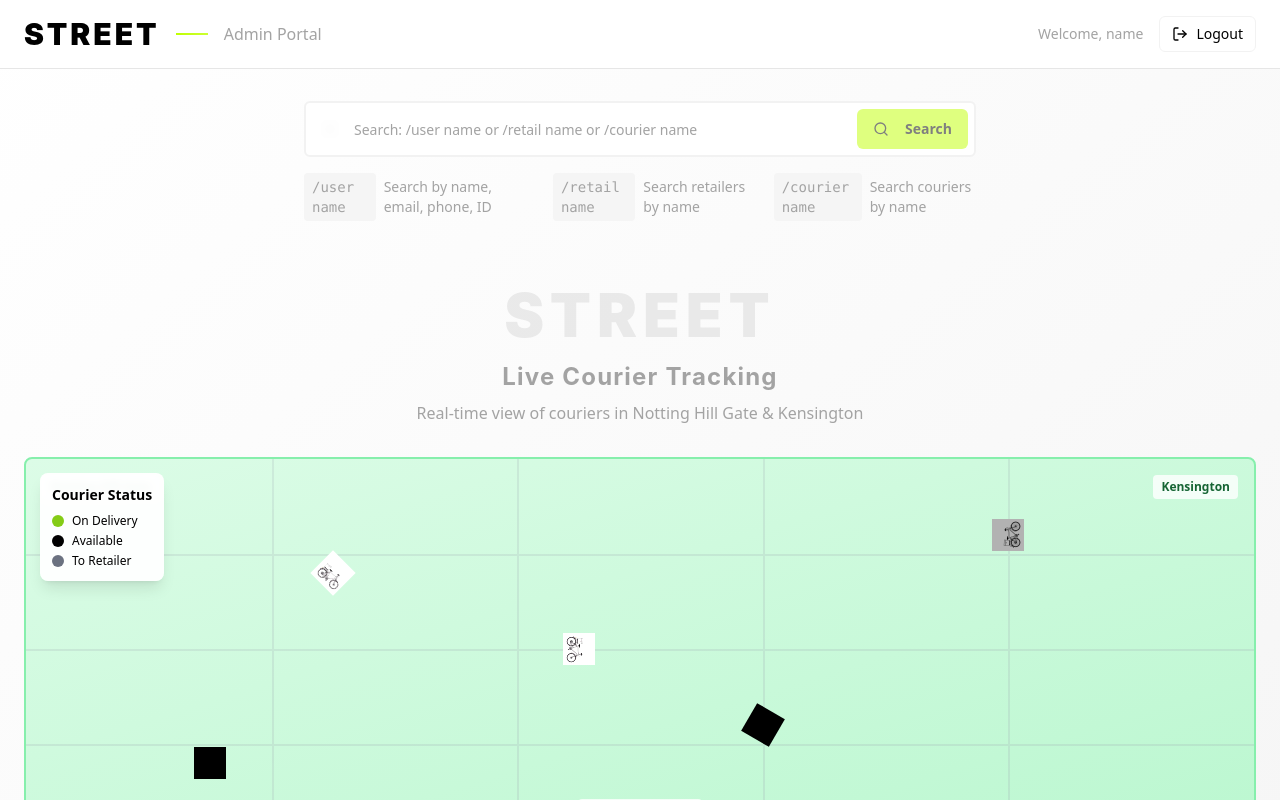
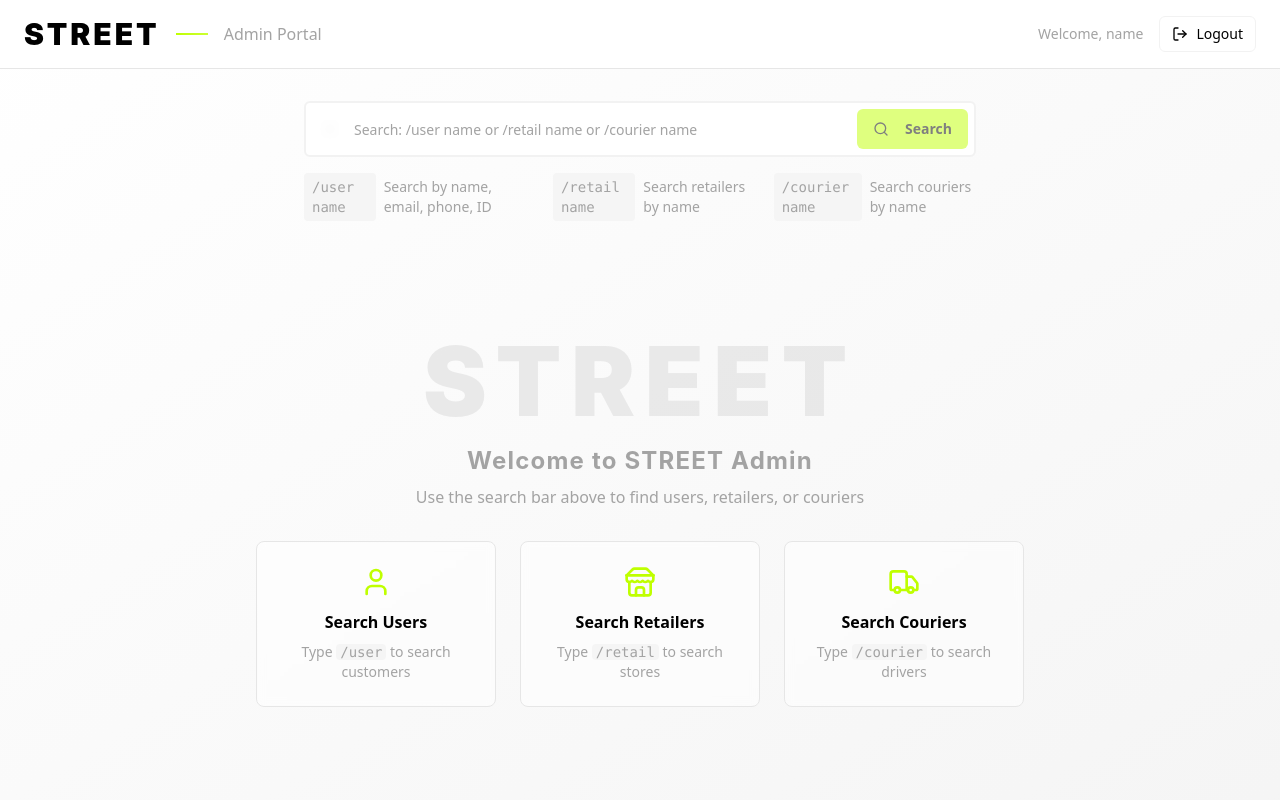
Before and after one commit to STREET-Technologies/street-admin-portal, a React (Vite) app: page / in a window 1280 px wide. Both pictures are taken after typing "name@example.com", "Sample123" into the empty fields and a click on the button "Sign In". Shown: the top 800 px of the page. Built offline with nearby package versions, Linux system fonts and the light colour scheme.

Commit message:
Reverted to commit ac1c71bcc6354ee251069de5419425da064b1cfb

```diff
--- a/package.json
+++ b/package.json
@@ -47,7 +47,6 @@
     "embla-carousel-react": "^8.3.0",
     "input-otp": "^1.2.4",
     "lucide-react": "^0.462.0",
-    "mapbox-gl": "^3.13.0",
     "next-themes": "^0.3.0",
     "react": "^18.3.1",
     "react-day-picker": "^8.10.1",
--- a/src/components/AdminDashboard.tsx
+++ b/src/components/AdminDashboard.tsx
@@ -9,7 +9,6 @@ import { LogOut, User, Store, Truck } from "lucide-react";
 import syuzanaImage from "@/assets/syuzana-real.png";
 import aliImage from "@/assets/ali-real.png";
 import trilogyImage from "@/assets/trilogy.png";
-import CourierMap from "./CourierMap";
 
 interface AdminDashboardProps {
   onLogout: () => void;
@@ -160,16 +159,12 @@ export function AdminDashboard({ onLogout, currentUser }: AdminDashboardProps) {
 
         {/* Default State */}
         {!searchResults && (
-          <div className="py-8">
-            <div className="text-center mb-8">
-              <div className="street-logo text-6xl text-muted-foreground/20 mb-4">STREET</div>
-              <h2 className="street-title text-2xl text-muted-foreground mb-2">Live Courier Tracking</h2>
-              <p className="text-muted-foreground mb-4">Real-time view of couriers in Notting Hill Gate & Kensington</p>
-            </div>
+          <div className="text-center py-20">
+            <div className="street-logo text-8xl text-muted-foreground/20 mb-4">STREET</div>
+            <h2 className="street-title text-2xl text-muted-foreground mb-2">Welcome to STREET Admin</h2>
+            <p className="text-muted-foreground mb-8">Use the search bar above to find users, retailers, or couriers</p>
 
-            <CourierMap />
-
-            <div className="grid grid-cols-1 md:grid-cols-3 gap-6 max-w-3xl mx-auto mt-8">
+            <div className="grid grid-cols-1 md:grid-cols-3 gap-6 max-w-3xl mx-auto">
               <div className="p-6 rounded-lg border bg-white/50 backdrop-blur-sm">
                 <User className="w-8 h-8 text-primary mx-auto mb-3" />
                 <h3 className="font-semibold mb-2">Search Users</h3>
--- a/src/components/CourierMap.tsx
+++ /dev/null
@@ -1,183 +0,0 @@
-import React, { useEffect, useState } from 'react';
-import bikeIcon from '@/assets/bike-icon.png';
-
-interface Courier {
-  id: string;
-  name: string;
-  status: 'available' | 'on-delivery' | 'to-retailer';
-  x: number; // percentage position
-  y: number; // percentage position
-  heading: number;
-}
-
-const CourierMap = () => {
-  // Mock courier data positioned across the map
-  const [couriers, setCouriers] = useState<Courier[]>([
-    {
-      id: 'courier1',
-      name: 'Ali Al Nasiri',
-      status: 'on-delivery',
-      x: 25,
-      y: 30,
-      heading: 45
-    },
-    {
-      id: 'courier2',
-      name: 'John Smith',
-      status: 'available',
-      x: 60,
-      y: 70,
-      heading: 120
-    },
-    {
-      id: 'courier3',
-      name: 'Emma Johnson',
-      status: 'to-retailer',
-      x: 80,
-      y: 20,
-      heading: 270
-    },
-    {
-      id: 'courier4',
-      name: 'David Wilson',
-      status: 'available',
-      x: 15,
-      y: 80,
-      heading: 180
-    },
-    {
-      id: 'courier5',
-      name: 'Sarah Davis',
-      status: 'on-delivery',
-      x: 45,
-      y: 50,
-      heading: 90
-    }
-  ]);
-
-  const getStatusColor = (status: string) => {
-    switch (status) {
-      case 'on-delivery': return '#84cc16'; // lime green
-      case 'available': return '#000000'; // black
-      case 'to-retailer': return '#6b7280'; // grey
-      default: return '#000000';
-    }
-  };
-
-  const getStatusFilter = (status: string) => {
-    switch (status) {
-      case 'on-delivery': return 'hue-rotate(60deg) saturate(200%) brightness(1.2)';
-      case 'available': return 'brightness(0) saturate(100%)';
-      case 'to-retailer': return 'grayscale(100%) brightness(0.7)';
-      default: return 'brightness(0) saturate(100%)';
-    }
-  };
-
-  // Simulate courier movement
-  useEffect(() => {
-    const interval = setInterval(() => {
-      setCouriers(prev => prev.map(courier => {
-        // Small random movement within bounds
-        const deltaX = (Math.random() - 0.5) * 2;
-        const deltaY = (Math.random() - 0.5) * 2;
-        const deltaHeading = (Math.random() - 0.5) * 20;
-
-        return {
-          ...courier,
-          x: Math.max(5, Math.min(95, courier.x + deltaX)),
-          y: Math.max(5, Math.min(95, courier.y + deltaY)),
-          heading: (courier.heading + deltaHeading) % 360
-        };
-      }));
-    }, 3000);
-
-    return () => clearInterval(interval);
-  }, []);
-
-  return (
-    <div className="w-full h-96 relative">
-      {/* Map Background */}
-      <div className="w-full h-full bg-gradient-to-br from-green-100 to-green-200 rounded-lg border-2 border-green-300 relative overflow-hidden">
-        {/* Street Grid Pattern */}
-        <div className="absolute inset-0 opacity-20">
-          {/* Vertical streets */}
-          {[20, 40, 60, 80].map(x => (
-            <div
-              key={`v-${x}`}
-              className="absolute h-full w-0.5 bg-gray-400"
-              style={{ left: `${x}%` }}
-            />
-          ))}
-          {/* Horizontal streets */}
-          {[25, 50, 75].map(y => (
-            <div
-              key={`h-${y}`}
-              className="absolute w-full h-0.5 bg-gray-400"
-              style={{ top: `${y}%` }}
-            />
-          ))}
-        </div>
-
-        {/* Area Labels */}
-        <div className="absolute top-4 left-4 text-xs font-semibold text-green-800 bg-white/80 px-2 py-1 rounded">
-          Notting Hill Gate
-        </div>
-        <div className="absolute top-4 right-4 text-xs font-semibold text-green-800 bg-white/80 px-2 py-1 rounded">
-          Kensington
-        </div>
-        <div className="absolute bottom-4 left-1/2 transform -translate-x-1/2 text-xs font-semibold text-green-800 bg-white/80 px-2 py-1 rounded">
-          Hyde Park (South)
-        </div>
-
-        {/* Courier Bikes */}
-        {couriers.map(courier => (
-          <div
-            key={courier.id}
-            className="absolute transform -translate-x-1/2 -translate-y-1/2 transition-all duration-3000 cursor-pointer group"
-            style={{
-              left: `${courier.x}%`,
-              top: `${courier.y}%`,
-            }}
-            title={`${courier.name} - ${courier.status.replace('-', ' ')}`}
-          >
-            <div
-              className="w-8 h-8 bg-no-repeat bg-center bg-contain"
-              style={{
-                backgroundImage: `url(${bikeIcon})`,
-                transform: `rotate(${courier.heading}deg)`,
-                filter: getStatusFilter(courier.status),
-              }}
-            />
-
-            {/* Tooltip on hover */}
-            <div className="absolute bottom-10 left-1/2 transform -translate-x-1/2 bg-black/80 text-white text-xs px-2 py-1 rounded opacity-0 group-hover:opacity-100 transition-opacity whitespace-nowrap pointer-events-none">
-              <div className="font-semibold">{courier.name}</div>
-              <div className="capitalize">{courier.status.replace('-', ' ')}</div>
-            </div>
-          </div>
-        ))}
-      </div>
-
-      {/* Legend */}
-      <div className="absolute top-4 left-4 bg-white/95 backdrop-blur-sm rounded-lg p-3 shadow-lg">
-        <h4 className="font-semibold text-sm mb-2">Courier Status</h4>
-        <div className="space-y-1">
-          <div className="flex items-center gap-2 text-xs">
-            <div className="w-3 h-3 rounded-full" style={{ backgroundColor: '#84cc16' }}></div>
-            <span>On Delivery</span>
-          </div>
-          <div className="flex items-center gap-2 text-xs">
-            <div className="w-3 h-3 rounded-full" style={{ backgroundColor: '#000000' }}></div>
-            <span>Available</span>
-          </div>
-          <div className="flex items-center gap-2 text-xs">
-            <div className="w-3 h-3 rounded-full" style={{ backgroundColor: '#6b7280' }}></div>
-            <span>To Retailer</span>
-          </div>
-        </div>
-      </div>
-    </div>
-  );
-};
-
-export default CourierMap;
```
Also changed, not shown: src/assets/bike-icon.png (deleted), 1 other file (tests, documents, lock files or other folders).
